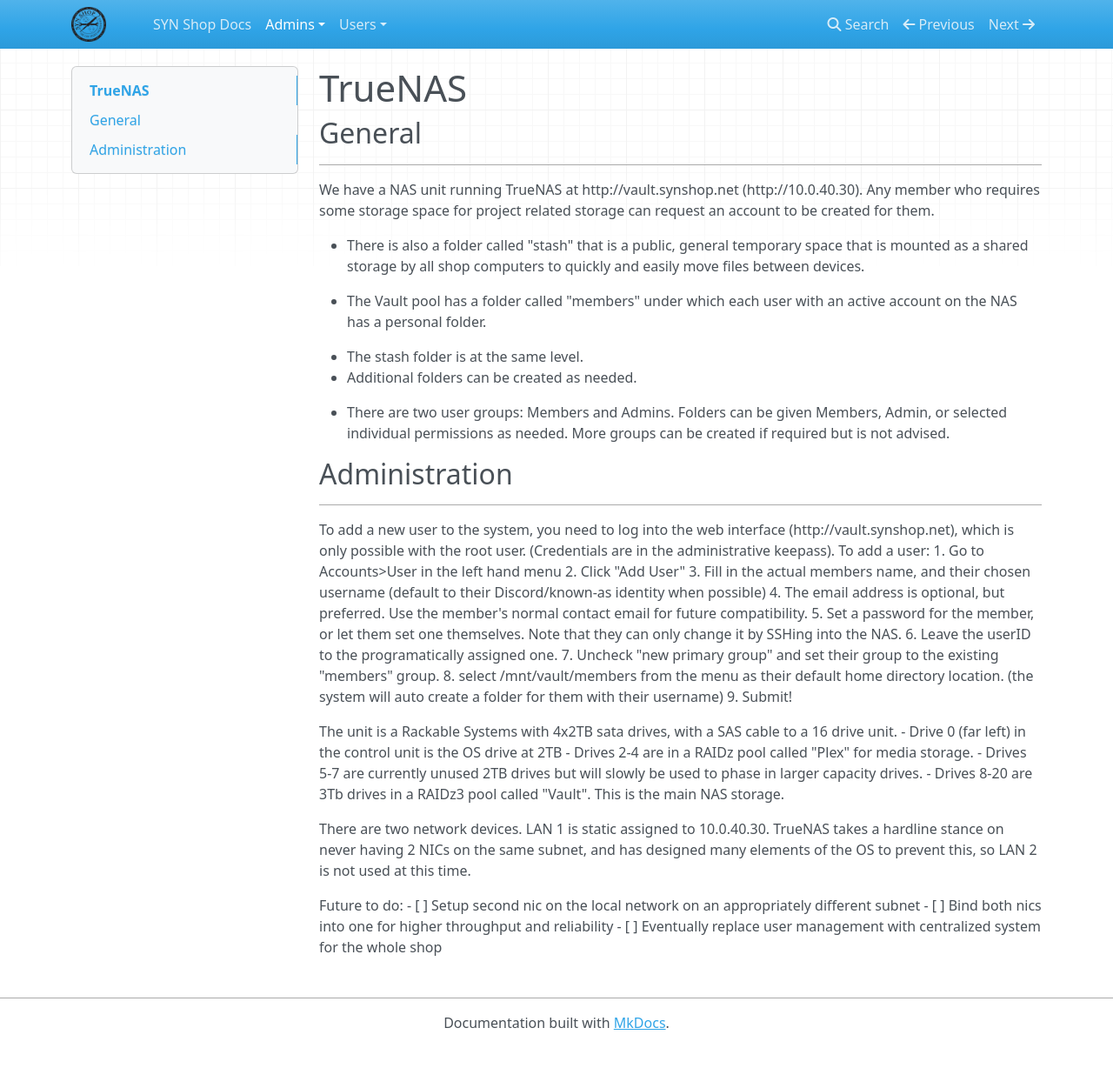
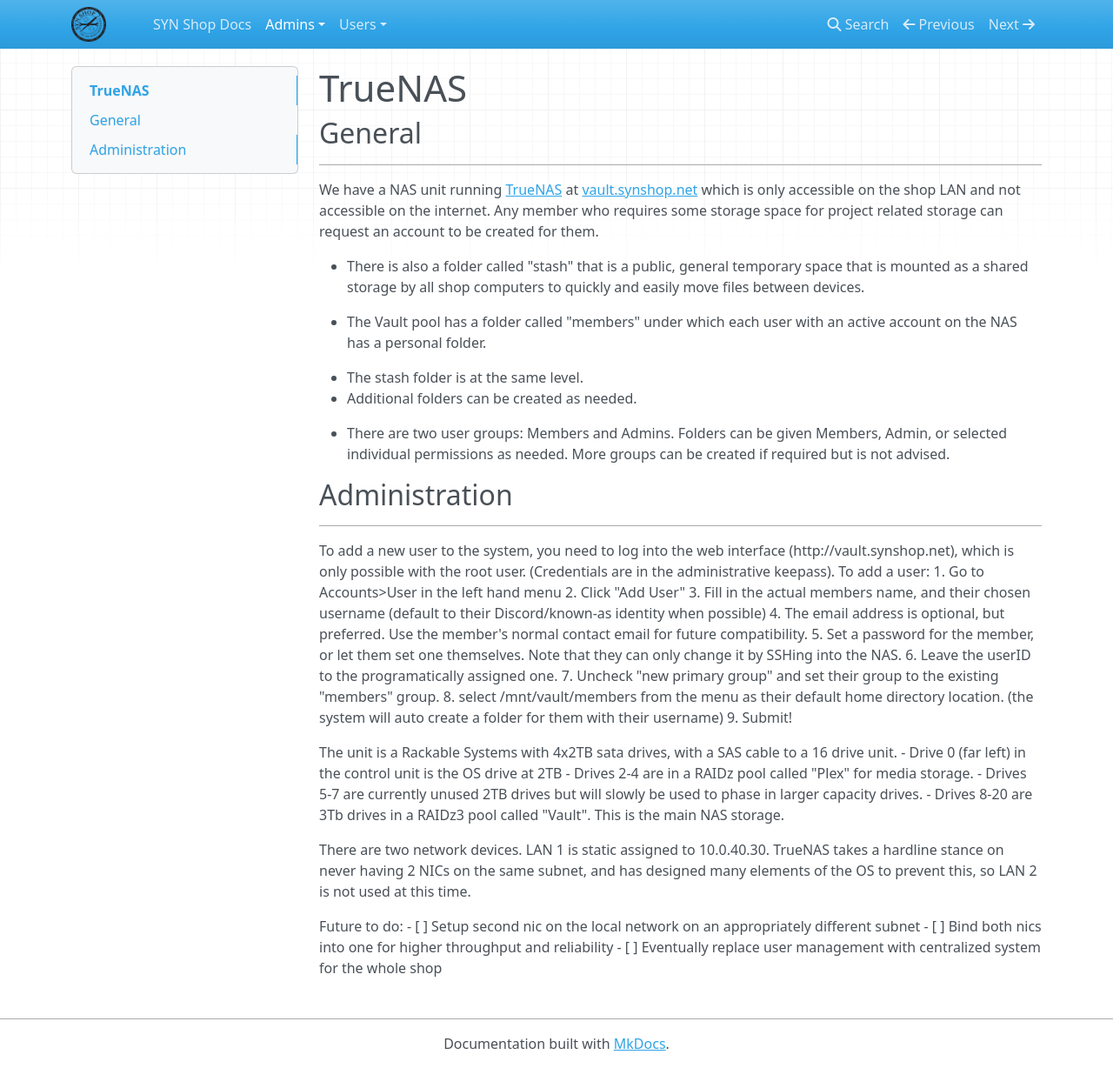
Before and after one commit to synshop/rtfm, an MkDocs documentation site: the page built from docs/admins/truenas.md, in a window 1280 px wide and 1228 px high. Shown: the whole window at 87% size. Built offline with MkDocs 1.6.1, drawn with Linux system fonts in a browser that asks for light colours; nearby versions of some CDN libraries.

Commit message:
Update docs/admins/truenas.md
Co-authored-by: Ashley <8253488+mrjones-plip@users.noreply.github.com>

```diff
--- a/docs/admins/truenas.md
+++ b/docs/admins/truenas.md
@@ -2,7 +2,7 @@
 
 ## General
 ----
-We have a NAS unit running TrueNAS at http://vault.synshop.net (http://10.0.40.30). Any member who requires some storage space for project related storage can request an account to be created for them.
+We have a NAS unit running [TrueNAS](https://www.truenas.com/) at [vault.synshop.net](http://vault.synshop.net) which is only accessible on the shop LAN and not accessible on the internet. Any member who requires some storage space for project related storage can request an account to be created for them.
 
 - There is also a folder called "stash" that is a public, general temporary space that is mounted as a shared storage by all shop computers to quickly and easily move files between devices.
 
```
